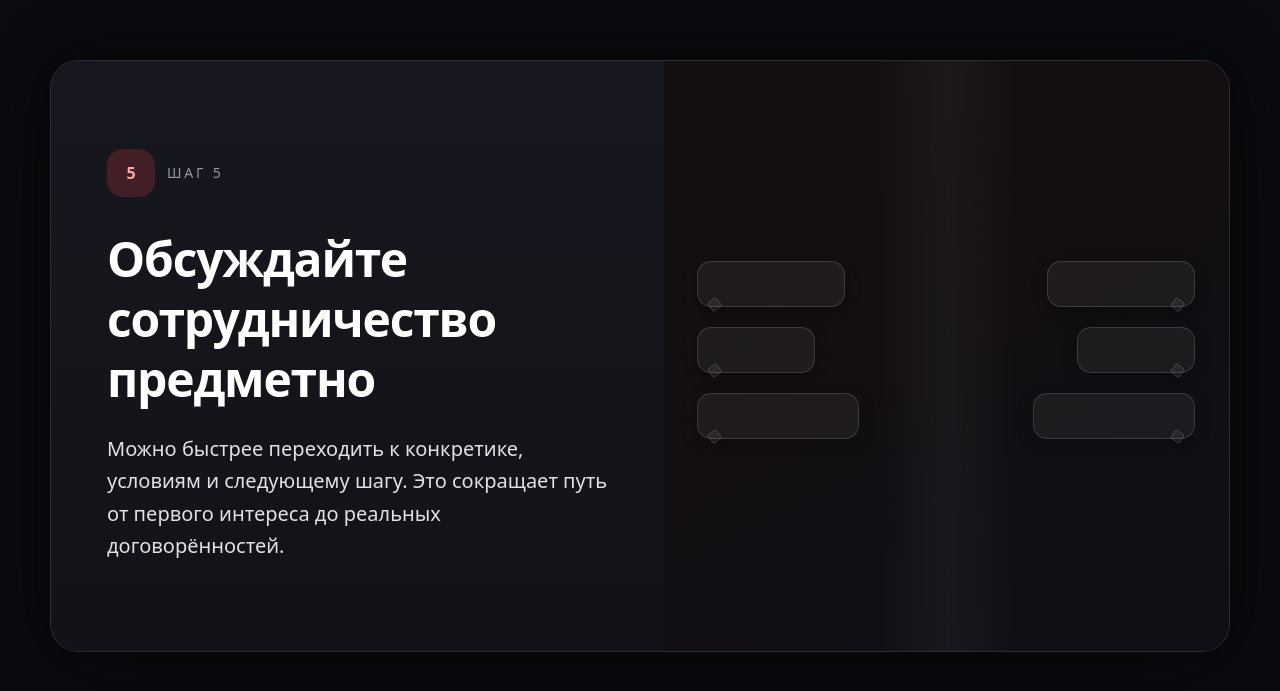
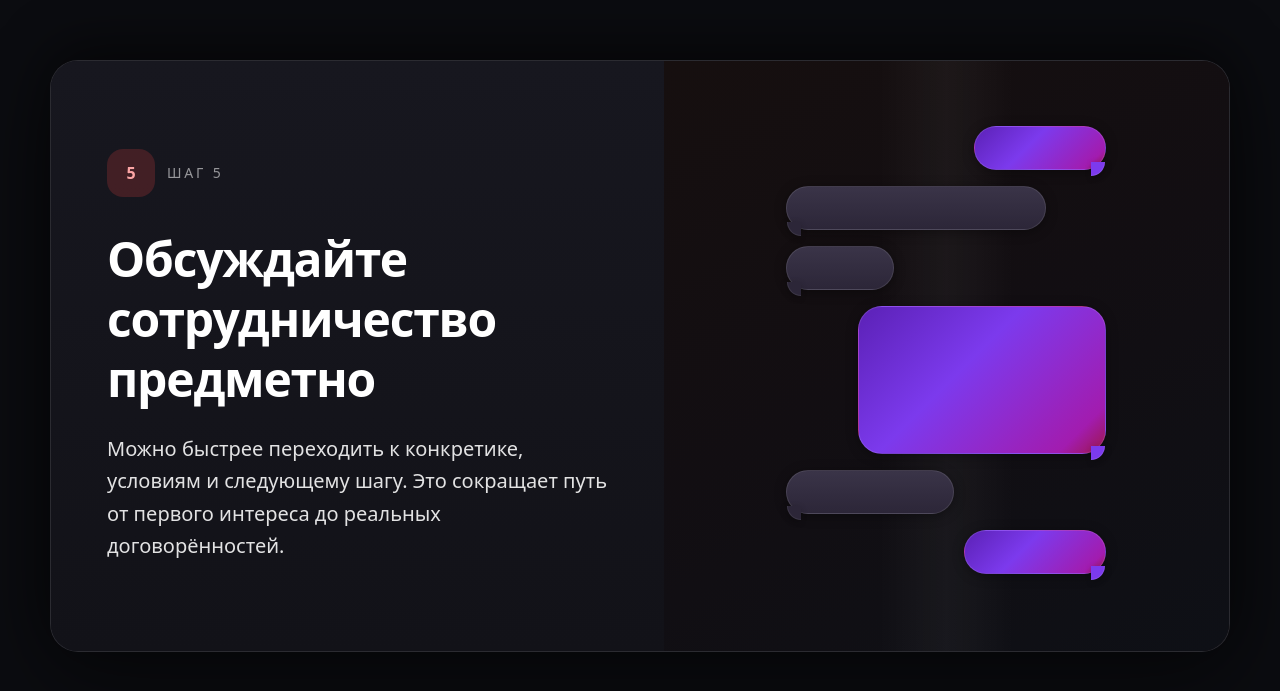
Before and after one commit to mymax29012005-cmd/startuphub, a Next.js app in the folder client/: page / in a window 1280 px wide. Shown: the part 4553-5244 px from the top of the page. Built offline with nearby package versions, Linux system fonts and the light colour scheme; no server answers.

Commit message:
визуал главной

```diff
--- a/client/src/app/globals.css
+++ b/client/src/app/globals.css
@@ -466,89 +466,114 @@ select option {
   left: 78%;
 }
 
-/* Шаг 5: переписка — по три пустых пузыря с каждой стороны, зеркально */
+/* Шаг 5: переписка в стиле мессенджера (поток + хвостики), палитра Startup Hub */
 .how-stack-chat {
   position: absolute;
   inset: 0;
   z-index: 2;
   display: flex;
-  flex-direction: row;
-  justify-content: space-between;
+  justify-content: center;
   align-items: stretch;
-  padding: 9% 6% 11%;
-  gap: 10%;
+  padding: 7% 7% 9%;
   pointer-events: none;
 }
 
-.how-stack-chat-col {
+.how-stack-chat-stream {
+  width: min(100%, 320px);
+  margin: 0 auto;
   display: flex;
   flex-direction: column;
+  gap: clamp(10px, 2.2vw, 16px);
   justify-content: center;
-  gap: clamp(11px, 2.8vw, 20px);
-  flex: 1;
-  min-width: 0;
-}
-
-.how-stack-chat-col--l {
-  align-items: flex-start;
-}
-
-.how-stack-chat-col--r {
-  align-items: flex-end;
 }
 
 .how-chat-bubble {
   position: relative;
   display: block;
   flex-shrink: 0;
-  height: clamp(34px, 8.5vw, 46px);
-  border-radius: 14px;
-  border: 1px solid rgba(255, 255, 255, 0.14);
-  background: rgba(255, 255, 255, 0.055);
-  box-shadow: 0 4px 16px rgba(0, 0, 0, 0.28);
+  min-height: clamp(36px, 9vw, 44px);
+  border-radius: 22px;
+  box-shadow: 0 2px 12px rgba(0, 0, 0, 0.35);
 }
 
-.how-chat-bubble--row1 {
-  width: min(88%, 148px);
+/* «Входящие» — приглушённый сиренево-серый */
+.how-chat-bubble--in {
+  --bubble-fill: linear-gradient(180deg, #3a3448 0%, #2c2638 100%);
+  --bubble-edge: rgba(255, 255, 255, 0.1);
+  margin-right: auto;
+  margin-left: 0;
+  background: var(--bubble-fill);
+  border: 1px solid var(--bubble-edge);
 }
 
-.how-chat-bubble--row2 {
-  width: min(68%, 118px);
+/* «Исходящие» — фиолетово-розовый акцент как в герое */
+.how-chat-bubble--out {
+  --bubble-fill: linear-gradient(135deg, #5b21b6 0%, #7c3aed 42%, #a21caf 88%, #9d174d 100%);
+  --bubble-edge: rgba(255, 255, 255, 0.12);
+  margin-left: auto;
+  margin-right: 0;
+  background: var(--bubble-fill);
+  border: 1px solid var(--bubble-edge);
 }
 
-.how-chat-bubble--row3 {
-  width: min(94%, 162px);
+.how-chat-bubble--tall {
+  min-height: clamp(104px, 26vw, 148px);
+  border-radius: 24px;
 }
 
-/* Хвост снизу слева (как исходящие слева) */
-.how-stack-chat-col--l .how-chat-bubble::after {
+/* Ширины как в переписке: разная длина строк */
+.how-chat-s1 {
+  width: min(52%, 132px);
+}
+
+.how-chat-s2 {
+  width: min(88%, 260px);
+}
+
+.how-chat-s3 {
+  width: min(42%, 108px);
+}
+
+.how-chat-s4 {
+  width: min(78%, 248px);
+}
+
+.how-chat-s5 {
+  width: min(58%, 168px);
+}
+
+.how-chat-s6 {
+  width: min(48%, 142px);
+}
+
+/* Хвост входящего — четверть круга снизу слева */
+.how-chat-bubble--in::after {
   content: "";
   position: absolute;
-  bottom: -4px;
-  left: 11px;
-  width: 11px;
-  height: 11px;
-  border-radius: 2px;
-  border: 1px solid rgba(255, 255, 255, 0.12);
-  background: rgba(255, 255, 255, 0.055);
-  transform: rotate(52deg);
-  box-shadow: 0 2px 8px rgba(0, 0, 0, 0.22);
+  left: 0;
+  bottom: -7px;
+  width: 14px;
+  height: 14px;
+  background: #2c2638;
+  border-left: 1px solid rgba(255, 255, 255, 0.08);
+  border-bottom: 1px solid rgba(255, 255, 255, 0.08);
+  border-radius: 0 0 0 100%;
+  box-shadow: -1px 2px 6px rgba(0, 0, 0, 0.25);
 }
 
-/* Зеркально: хвост снизу справа */
-.how-stack-chat-col--r .how-chat-bubble::after {
+/* Хвост исходящего — четверть круга снизу справа (цвет из градиента) */
+.how-chat-bubble--out::after {
   content: "";
   position: absolute;
-  bottom: -4px;
-  right: 11px;
-  left: auto;
-  width: 11px;
-  height: 11px;
-  border-radius: 2px;
-  border: 1px solid rgba(255, 255, 255, 0.12);
-  background: rgba(255, 255, 255, 0.055);
-  transform: rotate(-52deg);
-  box-shadow: 0 2px 8px rgba(0, 0, 0, 0.22);
+  right: 0;
+  bottom: -7px;
+  width: 14px;
+  height: 14px;
+  background: #7c3aed;
+  border-right: 1px solid rgba(255, 255, 255, 0.1);
+  border-bottom: 1px solid rgba(255, 255, 255, 0.1);
+  border-radius: 0 0 100% 0;
+  box-shadow: 1px 2px 6px rgba(0, 0, 0, 0.25);
 }
 
 .gradient-text {
--- a/client/src/app/page.tsx
+++ b/client/src/app/page.tsx
@@ -330,15 +330,13 @@ export default function Home() {
                   ) : null}
                   {s.n === 5 ? (
                     <div className="how-stack-chat">
-                      <div className="how-stack-chat-col how-stack-chat-col--l">
-                        <span className="how-chat-bubble how-chat-bubble--row1" />
-                        <span className="how-chat-bubble how-chat-bubble--row2" />
-                        <span className="how-chat-bubble how-chat-bubble--row3" />
-                      </div>
-                      <div className="how-stack-chat-col how-stack-chat-col--r">
-                        <span className="how-chat-bubble how-chat-bubble--row1" />
-                        <span className="how-chat-bubble how-chat-bubble--row2" />
-                        <span className="how-chat-bubble how-chat-bubble--row3" />
+                      <div className="how-stack-chat-stream">
+                        <span className="how-chat-bubble how-chat-bubble--out how-chat-s1" />
+                        <span className="how-chat-bubble how-chat-bubble--in how-chat-s2" />
+                        <span className="how-chat-bubble how-chat-bubble--in how-chat-s3" />
+                        <span className="how-chat-bubble how-chat-bubble--out how-chat-s4 how-chat-bubble--tall" />
+                        <span className="how-chat-bubble how-chat-bubble--in how-chat-s5" />
+                        <span className="how-chat-bubble how-chat-bubble--out how-chat-s6" />
                       </div>
                     </div>
                   ) : null}
```
